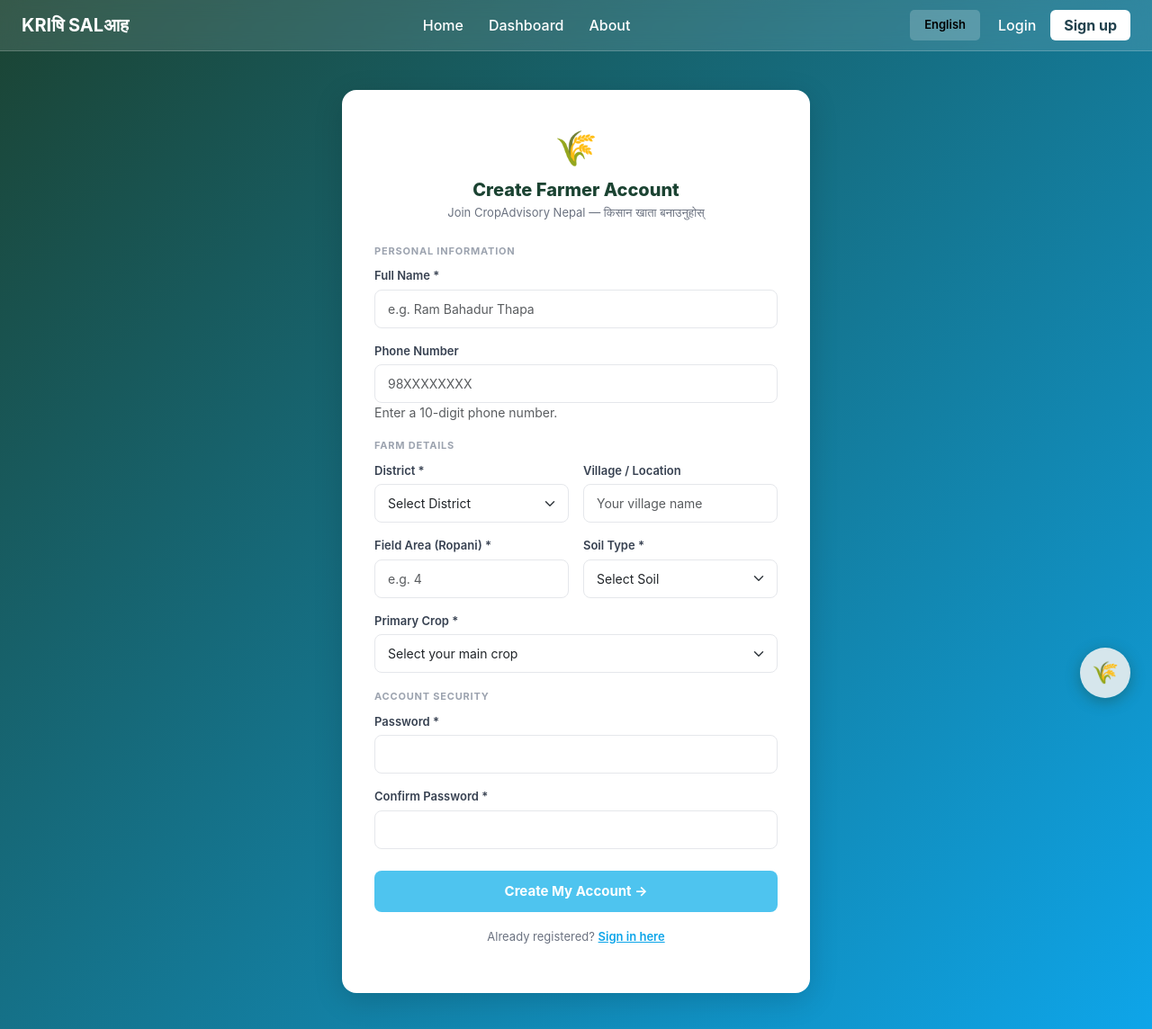
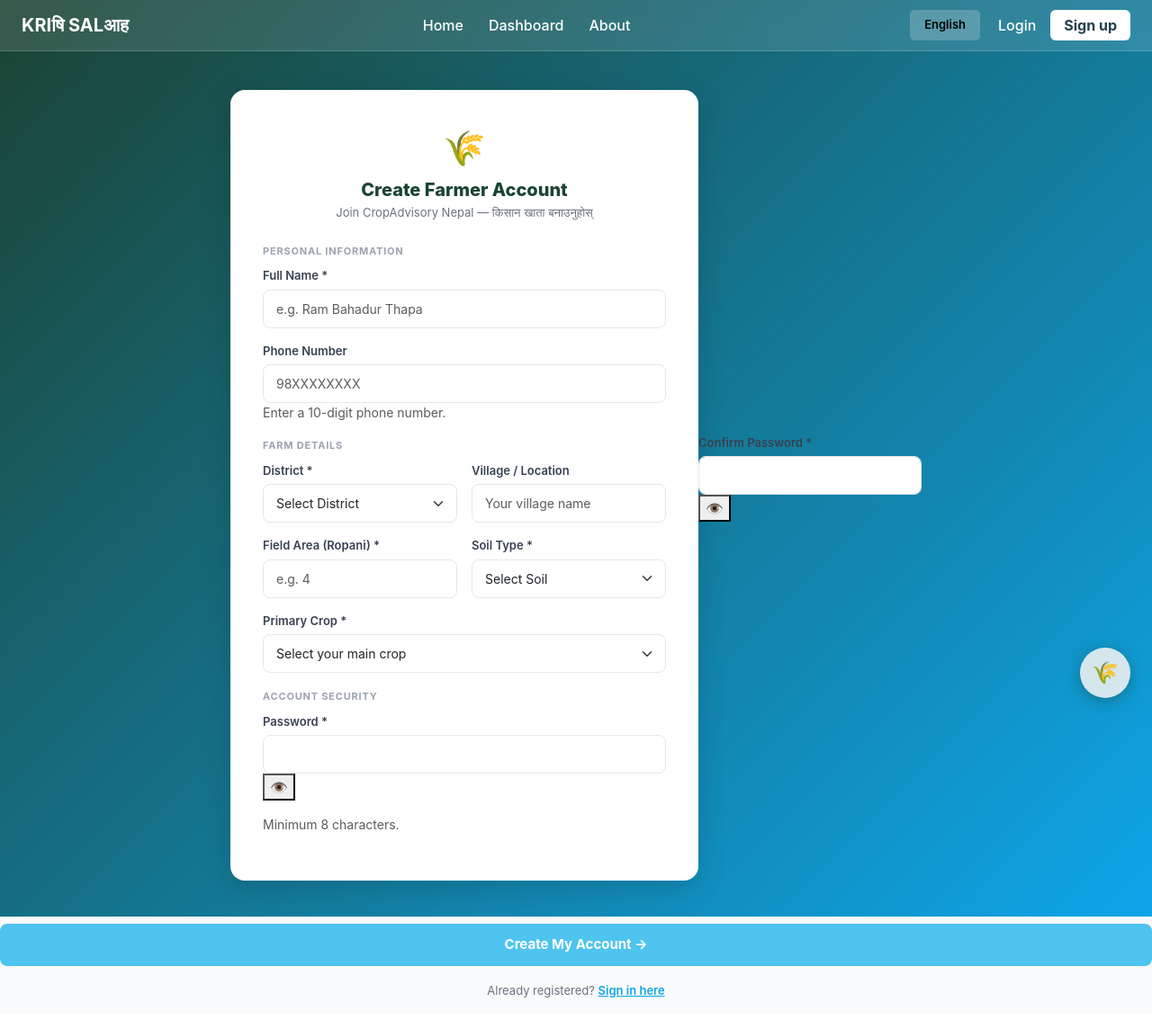
Before and after one commit to IG-Raven/-Crop-advisory, a Django app: page /register/ in a window 1280 px wide. Shown: the whole page at 90% size. After the commit the page ends 1109 px from the top, so only its background shows below. Run offline with Django 4.2, Linux system fonts and the light colour scheme; data comes from the database, SQL or seed files in the repository; both versions use the stored data as it was after the commit.

Commit message:
Enhance registration form with password visibility toggle and validation message

```diff
--- a/advisory/templates/advisory/register.html
+++ b/advisory/templates/advisory/register.html
@@ -182,8 +182,12 @@
             class="form-control"
             id="password"
             name="password"
+            minlength="8"
             required
         >
+        <button type="button" class="password-toggle" onclick="togglePassword('password', this)">👁️</button>
+        </div>
+        <small class="text-muted">Minimum 8 characters.</small>
     </div>
 
     <div class="mb-3">
@@ -193,8 +197,11 @@
             class="form-control"
             id="confirm_password"
             name="confirm_password"
+            minlength="8"
             required
         >
+        <button type="button" class="password-toggle" onclick="togglePassword('confirm_password', this)">👁️</button>
+        </div>
         <div id="passwordError" class="text-danger" style="display:none;">
             Passwords do not match.
         </div>
@@ -225,6 +232,17 @@
 
             passwordError.style.display = "none";
         });
+
+        function togglePassword(fieldId, button) {
+            const field = document.getElementById(fieldId);
+            if (field.type === "password") {
+                field.type = "text";
+                button.textContent = "🙈";
+            } else {
+                field.type = "password";
+                button.textContent = "👁️";
+            }
+        }
       </script>
     </form>
 
```
Also changed, not shown: db.sqlite3.
